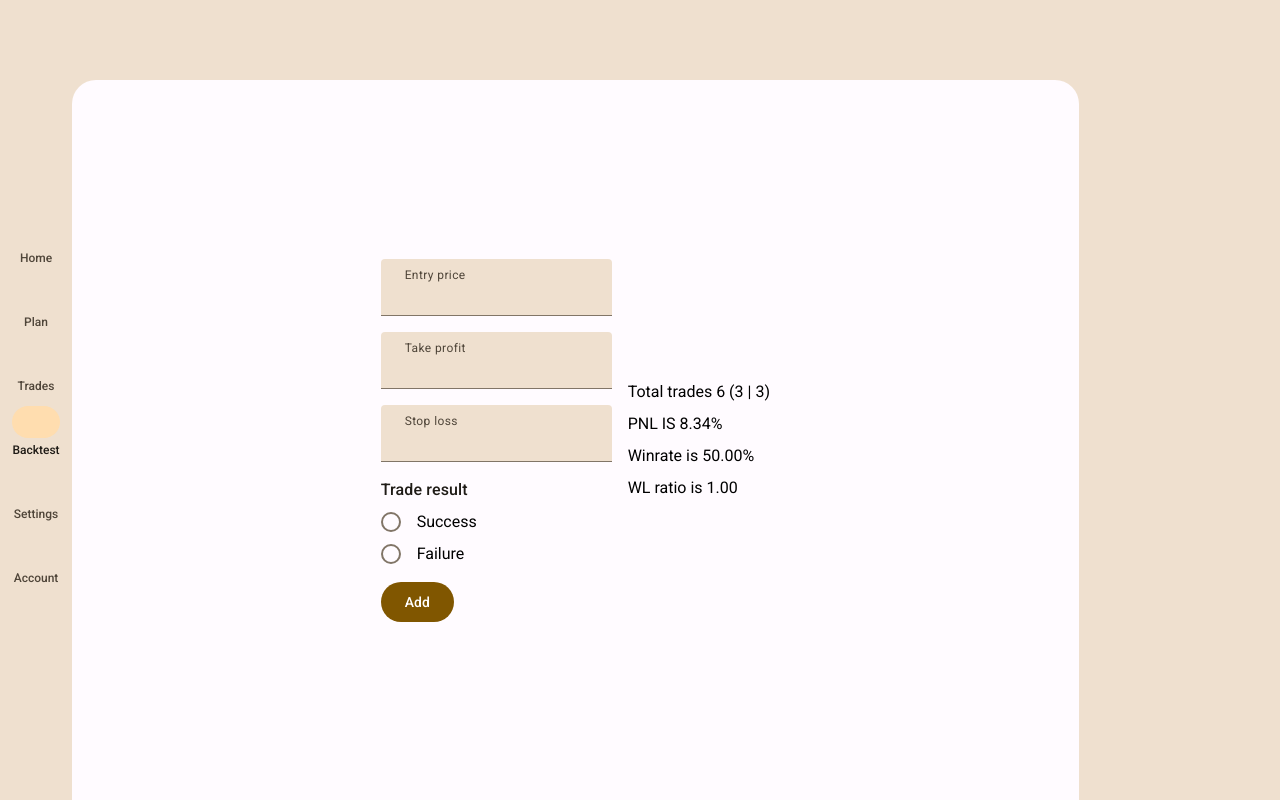
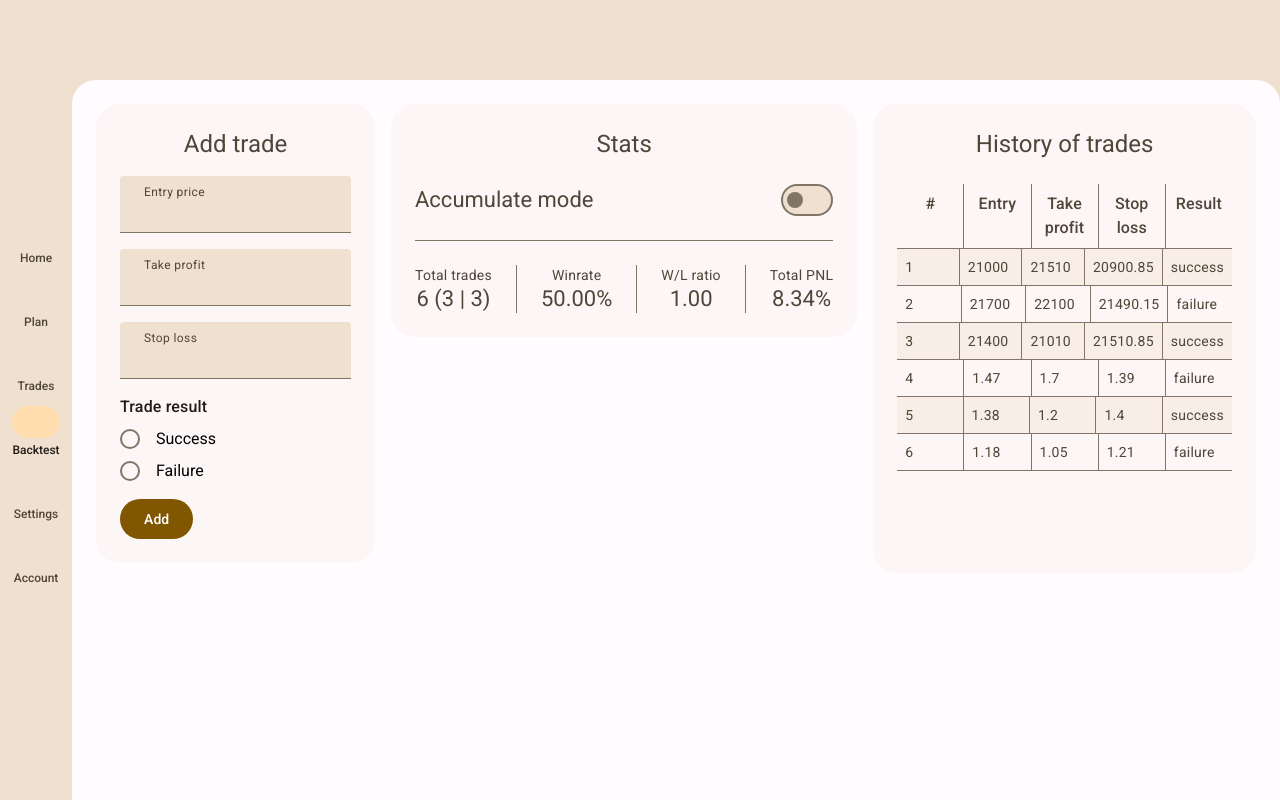
Before and after one commit to 7evenUp/trading-plan, a React (Vite) app: page /backtest in a window 1280 px wide. Built offline with nearby package versions, Linux system fonts and the light colour scheme; some icons are missing.

Commit message:
Finished developing MVP of backtest

```diff
--- a/src/components/BacktestForm.tsx
+++ b/src/components/BacktestForm.tsx
@@ -1,6 +1,7 @@
 import { useReducer, Reducer } from "react";
 import { add } from "../redux/backtest/backtestSlice";
 import { useAppDispatch } from "../redux/hooks";
+import Card from "./Card";
 import FilledButton from "./FilledButton";
 import Radio from "./Radio";
 import TextField from "./TextField";
@@ -74,7 +75,10 @@ const BacktestForm = () => {
   }
 
   return (
-    <div className="flex flex-col gap-4">
+    <Card className="flex flex-col gap-4">
+      <h3 className="text-2xl text-onSurfaceVariant text-center">
+        Add trade
+      </h3>
       <TextField
         label="Entry price"
         name="entry"
@@ -103,7 +107,7 @@ const BacktestForm = () => {
       </div>
 
       <FilledButton label="Add" onClick={handleAdd} />
-    </div>
+    </Card>
   );
 };
 
--- a/src/components/Card.tsx
+++ b/src/components/Card.tsx
@@ -7,7 +7,7 @@ const Card = ({
 }) => {
   return (
     <div
-      className={`rounded-3xl bg-surfaceVariant bg-opacity-20 p-6 ${className}`}
+      className={`rounded-3xl bg-surfaceVariant bg-opacity-20 p-6 h-max ${className}`}
     >
       {children}
     </div>
--- a/src/index.css
+++ b/src/index.css
@@ -15,3 +15,13 @@
     border-radius: 100%;
   }
 }
+
+tbody::-webkit-scrollbar {
+  width: 5px;
+}
+
+tbody::-webkit-scrollbar-thumb {
+  border-radius: 10px;
+  background-color: #EFE0CF;
+  outline: 1px solid #817567;
+}
--- a/src/routes/Backtest.tsx
+++ b/src/routes/Backtest.tsx
@@ -1,4 +1,5 @@
-import { BacktestForm } from "../components";
+import { useState } from "react";
+import { BacktestForm, Card, Switch } from "../components";
 import {
   selectBacktests,
   selectPNL,
@@ -8,32 +9,92 @@ import {
 import { useAppSelector } from "../redux/hooks";
 
 const Backtest = () => {
+  const [isAccumulate, setIsAccumulate] = useState(false)
   const backtest = useAppSelector(selectBacktests);
   const pnl = useAppSelector(selectPNL);
   const winrate = useAppSelector(selectWinrate);
   const { wins, fails } = useAppSelector(selectWinsAndFailsAmount);
 
   return (
-    <div className="bg-surface rounded-t-3xl h-[90%] w-5/6 flex items-center justify-center gap-4 p-4">
+    <div className="bg-surface rounded-t-3xl h-[90%] w-full flex gap-4 p-6">
       <BacktestForm />
-      <div className="flex gap-2 flex-col max-h-full">
-        <span>
-          Total trades {backtest.length} ({wins} | {fails})
-        </span>
-        <span>PNL IS {pnl}%</span>
-        <span>Winrate is {winrate.toFixed(2)}%</span>
-        <span>WL ratio is {(wins / fails).toFixed(2)}</span>
+      <Card >
+        <h3 className="text-2xl text-onSurfaceVariant text-center mb-6">
+          Stats
+        </h3>
+        <div className="flex flex-col gap-6">
+          <div className="flex justify-between items-center">
+            <span className="text-[22px] leading-7 text-onSurfaceVariant">Accumulate mode</span>
+            <Switch checked={isAccumulate} onChange={() => setIsAccumulate(!isAccumulate)} />
+          </div>
+          <div className="w-full h-[1px] bg-outline" />
+          <div className="flex justify-between divide-x divide-outline gap-6 text-onSurfaceVariant">
+            <div className="flex flex-col items-center w-max ">
+              <span className="text-sm tracking-[0.25px]">Total trades</span>
+              <span className="text-[22px] leading-7">{backtest.length} ({wins} | {fails})</span>
+            </div>
+            <div className="flex flex-col items-center pl-6 w-max">
+              <span className="text-sm tracking-[0.25px]">Winrate</span>
+              <span className="text-[22px] leading-7">{winrate.toFixed(2)}%</span>
+            </div>
+            <div className="flex flex-col items-center pl-6 w-max">
+              <span className="text-sm tracking-[0.25px]">W/L ratio</span>
+              <span className="text-[22px] leading-7">{(wins / fails).toFixed(2)}</span>
+            </div>
+            <div className="flex flex-col items-center pl-6 w-max">
+              <span className="text-sm tracking-[0.25px]">Total PNL</span>
+              <span className="text-[22px] leading-7">{pnl}%</span>
+            </div>
+          </div>
+        </div>
+      </Card>
 
-        {/* {backtest.map((bt, i) => (
-          <div className="flex flex-col gap-1" key={i}>
-          <span>Entry: {bt.entry}</span>
-          <span>Take profit: {bt.tp}</span>
-          <span>Stop loss: {bt.sl}</span>
-          <span>Result: {bt.result}</span>
-          <span>=========================</span>
-          </div>
-        ))} */}
-      </div>
+      <Card className="flex-1">
+        <h3 className="text-2xl text-onSurfaceVariant text-center mb-6">
+          History of trades
+        </h3>
+        <table className="w-full block">
+          <tr className="border-b border-outline text-sm flex">
+            <th className="flex-1 border-r border-outline p-2 text-base tracking-[0.15px] font-medium text-onSurfaceVariant">#</th>
+            <th className="flex-1 border-r border-outline p-2 text-base tracking-[0.15px] font-medium text-onSurfaceVariant">Entry</th>
+            <th className="flex-1 border-r border-outline p-2 text-base tracking-[0.15px] font-medium text-onSurfaceVariant">Take profit</th>
+            <th className="flex-1 border-r border-outline p-2 text-base tracking-[0.15px] font-medium text-onSurfaceVariant">Stop loss</th>
+            <th className="flex-1 p-2 text-base tracking-[0.15px] font-medium text-onSurfaceVariant">Result</th>
+            {backtest.length >= 9 && <th className="w-[5px]"></th>}
+          </tr>
+          <tbody className="overflow-auto block h-[300px]">
+          {backtest.map((item, i) => (
+            <tr key={i} className="odd:bg-surfaceVariant odd:bg-opacity-40 border-b border-outline flex">
+              <td className="flex-1 border-r border-outline p-2 text-sm tracking-[0.25px] text-onSurfaceVariant">{i+1}</td>
+              <td className="flex-1 border-r border-outline p-2 text-sm tracking-[0.25px] text-onSurfaceVariant">{item.entry}</td>
+              <td className="flex-1 border-r border-outline p-2 text-sm tracking-[0.25px] text-onSurfaceVariant">{item.tp}</td>
+              <td className="flex-1 border-r border-outline p-2 text-sm tracking-[0.25px] text-onSurfaceVariant">{item.sl}</td>
+              <td className="flex-1 p-2 text-sm tracking-[0.25px] text-onSurfaceVariant">{item.result}</td>
+            </tr>
+          ))}
+          </tbody>
+
+        </table>
+      </Card>
+
+      {/* <Card className="flex-1">
+        <h3 className="text-2xl text-onSurfaceVariant text-center mb-6">
+          History of trades
+        </h3>
+        <div className="flex flex-col gap-6 flex-wrap h-[300px]">
+          {backtest.map((item, i) => (
+            <div key={i}>
+              <span>#{i+1}</span>
+              <div className="flex flex-col gap-1">
+                <span>Entry: {item.entry}</span>
+                <span>Take profit: {item.tp}</span>
+                <span>Stop loss: {item.sl}</span>
+                <span>Result: {item.result}</span>
+              </div>
+            </div>
+          ))}
+        </div>
+      </Card> */}
     </div>
   );
 };
--- a/src/routes/PlanId.tsx
+++ b/src/routes/PlanId.tsx
@@ -63,7 +63,7 @@ const PlanID = () => {
         {plan.title}
       </h2>
       <Card className="flex flex-col items-center gap-6 w-[450px]">
-        <h3 className="text-[22px] leading-7 text-onSurfaceVariant text-center w-[260px]">
+        <h3 className="text-2xl text-onSurfaceVariant text-center w-[280px]">
           Needed PNL for achieving your goals in Months
         </h3>
         <div className="w-full flex flex-col items-center gap-2">
@@ -195,7 +195,7 @@ const PlanID = () => {
       </Card>
 
       <Card className="flex flex-col items-center flex-1 divide-y">
-        <h3 className="text-[22px] leading-7 text-onSurfaceVariant text-center w-[260px] mb-4">
+        <h3 className="text-2xl text-onSurfaceVariant text-center mb-4">
           Total Info
         </h3>
         <InfoLine>
```
